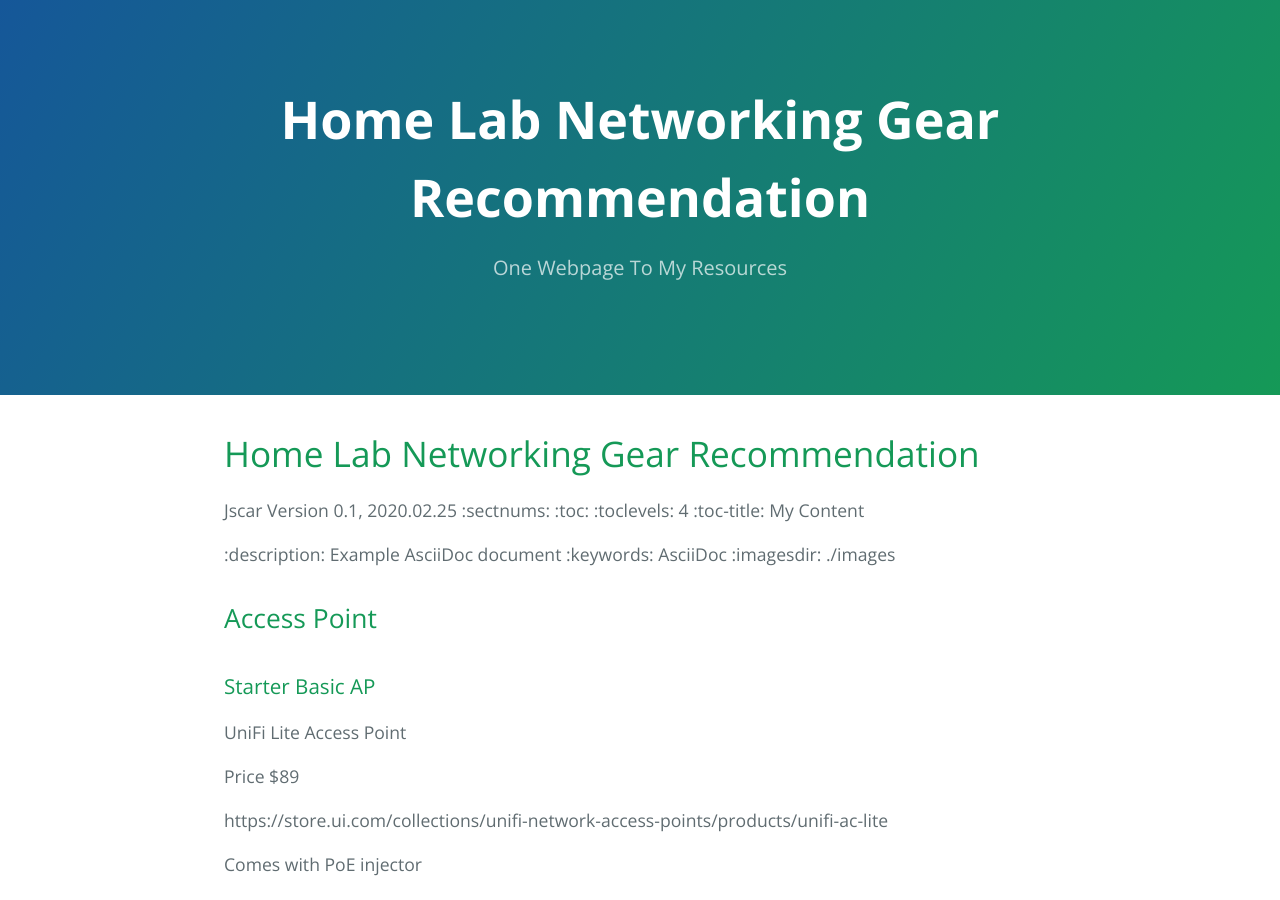
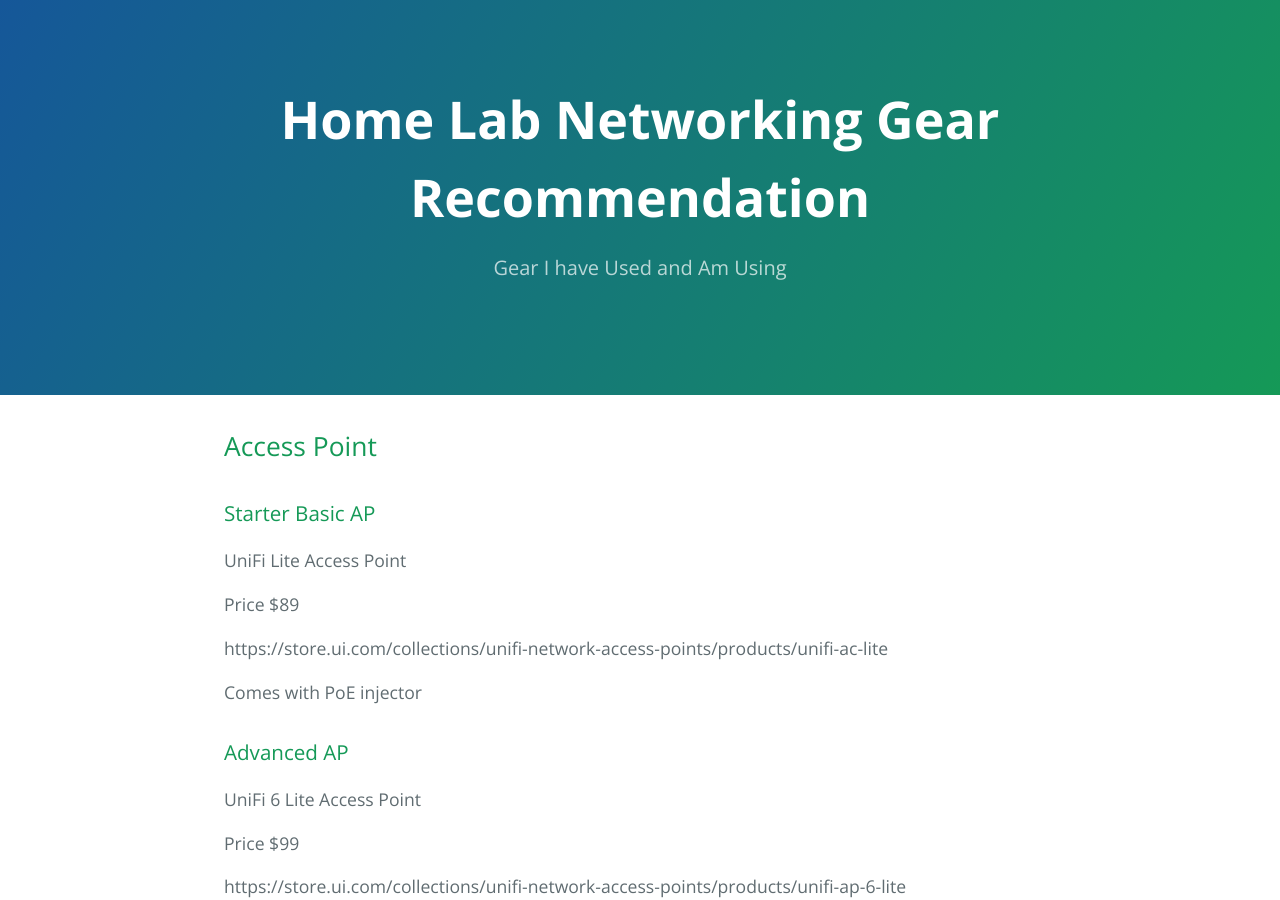
Before and after one commit to jscar-hawk/jscar-hawk.github.io, a Jekyll site: the page built from docs/Home_Lab_Networking_Gear_Recommendation.md, in a window 1280 px wide and 900 px high. Built offline with Jekyll 4.4.1, drawn with Linux system fonts in a browser that asks for light colours; our own code applies the rules of GitHub Pages for plain Markdown files.

Commit message:
Update Home_Lab_Networking_Gear_Recommendation.md

```diff
--- a/docs/Home_Lab_Networking_Gear_Recommendation.md
+++ b/docs/Home_Lab_Networking_Gear_Recommendation.md
@@ -1,15 +1,8 @@
-# Home Lab Networking Gear Recommendation
-Jscar
-Version 0.1, 2020.02.25
-:sectnums:
-:toc:
-:toclevels: 4
-:toc-title: My Content
-
-:description: Example AsciiDoc document
-:keywords: AsciiDoc
-:imagesdir: ./images
-
+---
+layout: default
+title: Home Lab Networking Gear Recommendation
+description: Gear I have Used and Am Using
+---
 
 ## Access Point
 
```
